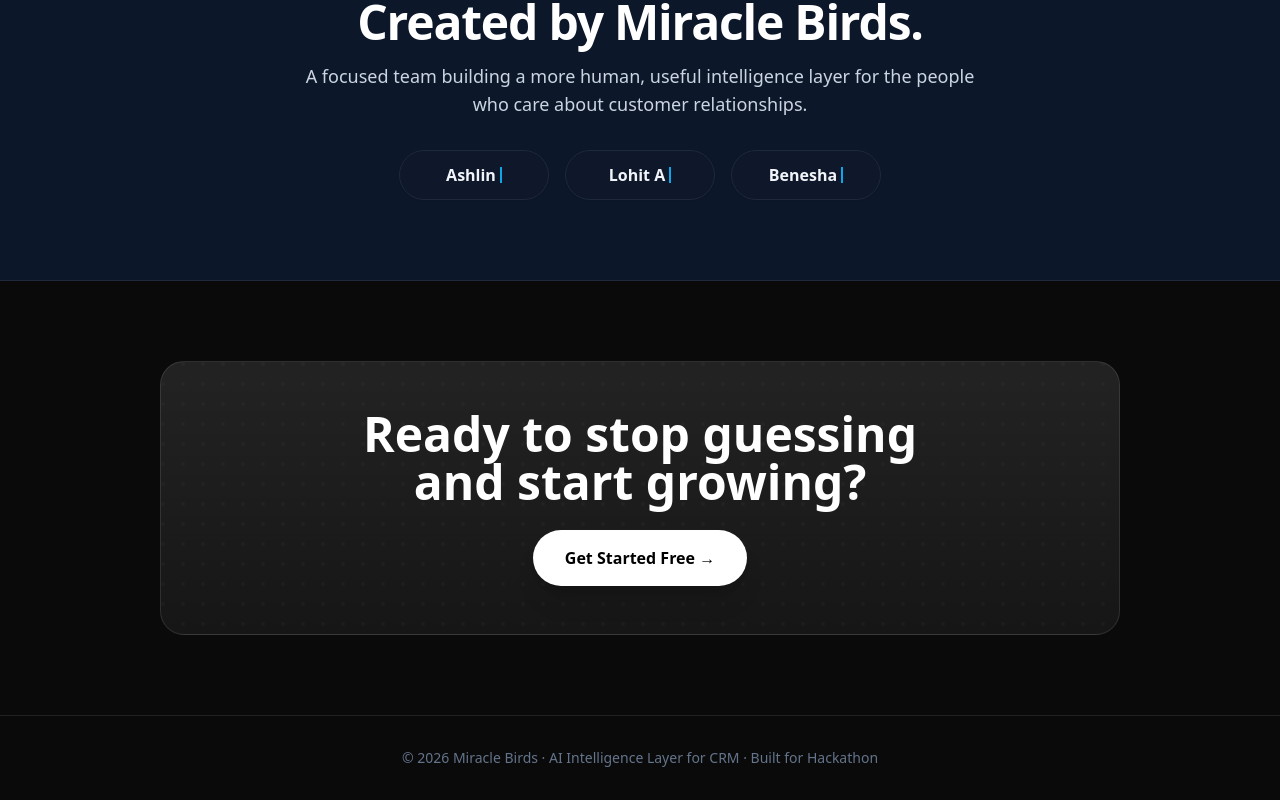
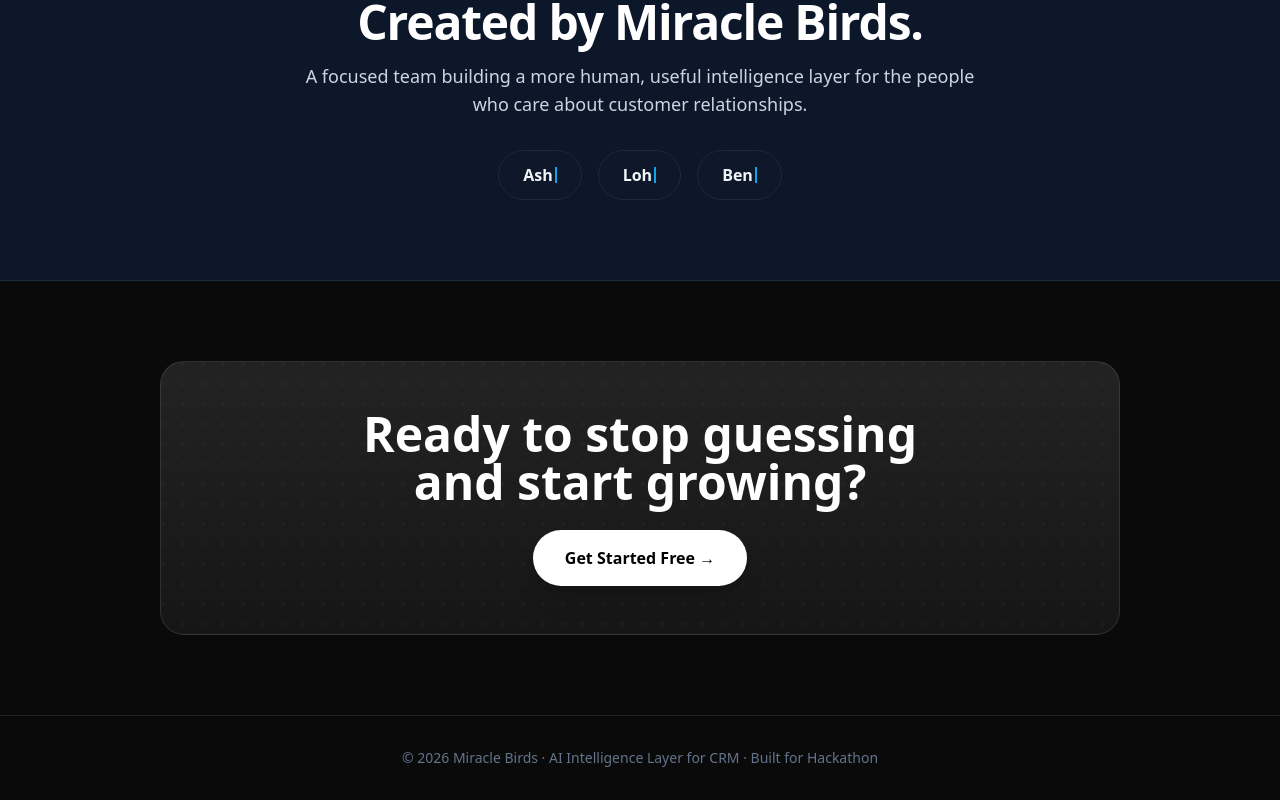
Before and after one commit to aarushlohit/Ai4marketers-Hackathon, a Next.js app in the folder apps/frontend/: page / in a window 1280 px wide. Shown: the part 1825-2625 px from the top of the page. Built offline with nearby package versions, Linux system fonts and the light colour scheme.

Commit message:
fix: Update CreatedBySection typewriter effect to continuous state-machine interval

```diff
--- a/apps/frontend/src/app/page.tsx
+++ b/apps/frontend/src/app/page.tsx
@@ -8,31 +8,41 @@ import { Layers } from "lucide-react";
 const TEAM_MEMBERS = ["Ashlin Mirsha RK", "Lohit A", "Benesha Mercy Ramesh RA"];
 
 function CreatedBySection() {
-  const [index, setIndex] = useState(0);
+  const [charIndex, setCharIndex] = useState(0);
   const [isDeleting, setIsDeleting] = useState(false);
+  const [isPaused, setIsPaused] = useState(false);
 
   useEffect(() => {
     const maxLen = Math.max(...TEAM_MEMBERS.map((m) => m.length));
 
-    const timeout = setTimeout(() => {
-      if (!isDeleting) {
-        if (index < maxLen) {
-          setIndex((prev) => prev + 1);
+    if (isPaused) {
+      const pauseTimer = setTimeout(() => {
+        setIsPaused(false);
+        setIsDeleting(true);
+      }, 2500);
+      return () => clearTimeout(pauseTimer);
+    }
+
+    const timer = setInterval(() => {
+      setCharIndex((prev) => {
+        if (!isDeleting) {
+          if (prev >= maxLen) {
+            setIsPaused(true);
+            return maxLen;
+          }
+          return prev + 1;
         } else {
-          // Pause at full text
-          setTimeout(() => setIsDeleting(true), 2500);
+          if (prev <= 0) {
+            setIsDeleting(false);
+            return 0;
+          }
+          return prev - 1;
         }
-      } else {
-        if (index > 0) {
-          setIndex((prev) => prev - 1);
-        } else {
-          setIsDeleting(false);
-        }
-      }
-    }, isDeleting ? 40 : 80);
+      });
+    }, isDeleting ? 40 : 90);
 
-    return () => clearTimeout(timeout);
-  }, [index, isDeleting]);
+    return () => clearInterval(timer);
+  }, [isDeleting, isPaused]);
 
   return (
     <section className="py-20 px-4 sm:px-6 lg:px-8 bg-[#f0f7ff] dark:bg-[#0d172a] text-center border-t border-b border-sky-100/60 dark:border-slate-800 transition-colors duration-300">
@@ -60,14 +70,14 @@ function CreatedBySection() {
         {/* Team Member Badges with Simultaneous Typewriter */}
         <div className="flex flex-wrap items-center justify-center gap-4">
           {TEAM_MEMBERS.map((name) => {
-            const currentText = name.slice(0, index);
+            const currentText = name.slice(0, charIndex);
             return (
               <div
                 key={name}
-                className="px-6 py-3 rounded-full bg-white dark:bg-slate-900 border border-slate-200/80 dark:border-slate-800 text-slate-800 dark:text-slate-100 font-semibold text-sm sm:text-base shadow-sm flex items-center justify-center gap-1 min-w-[150px] transition-all hover:shadow-md hover:border-sky-300"
+                className="px-6 py-3 rounded-full bg-white dark:bg-slate-900 border border-slate-200/80 dark:border-slate-800 text-slate-800 dark:text-slate-100 font-semibold text-sm sm:text-base shadow-sm flex items-center justify-center min-h-[48px] transition-all hover:shadow-md hover:border-sky-300"
               >
                 <span>{currentText}</span>
-                <span className="w-0.5 h-4 bg-sky-500 animate-pulse inline-block" />
+                <span className="w-0.5 h-4 bg-sky-500 animate-pulse inline-block ml-0.5" />
               </div>
             );
           })}
@@ -76,6 +86,7 @@ function CreatedBySection() {
     </section>
   );
 }
+
 
 
 export default function LandingPage() {
```
Also changed, not shown: 1 other file (tests, documents, lock files or other folders).
